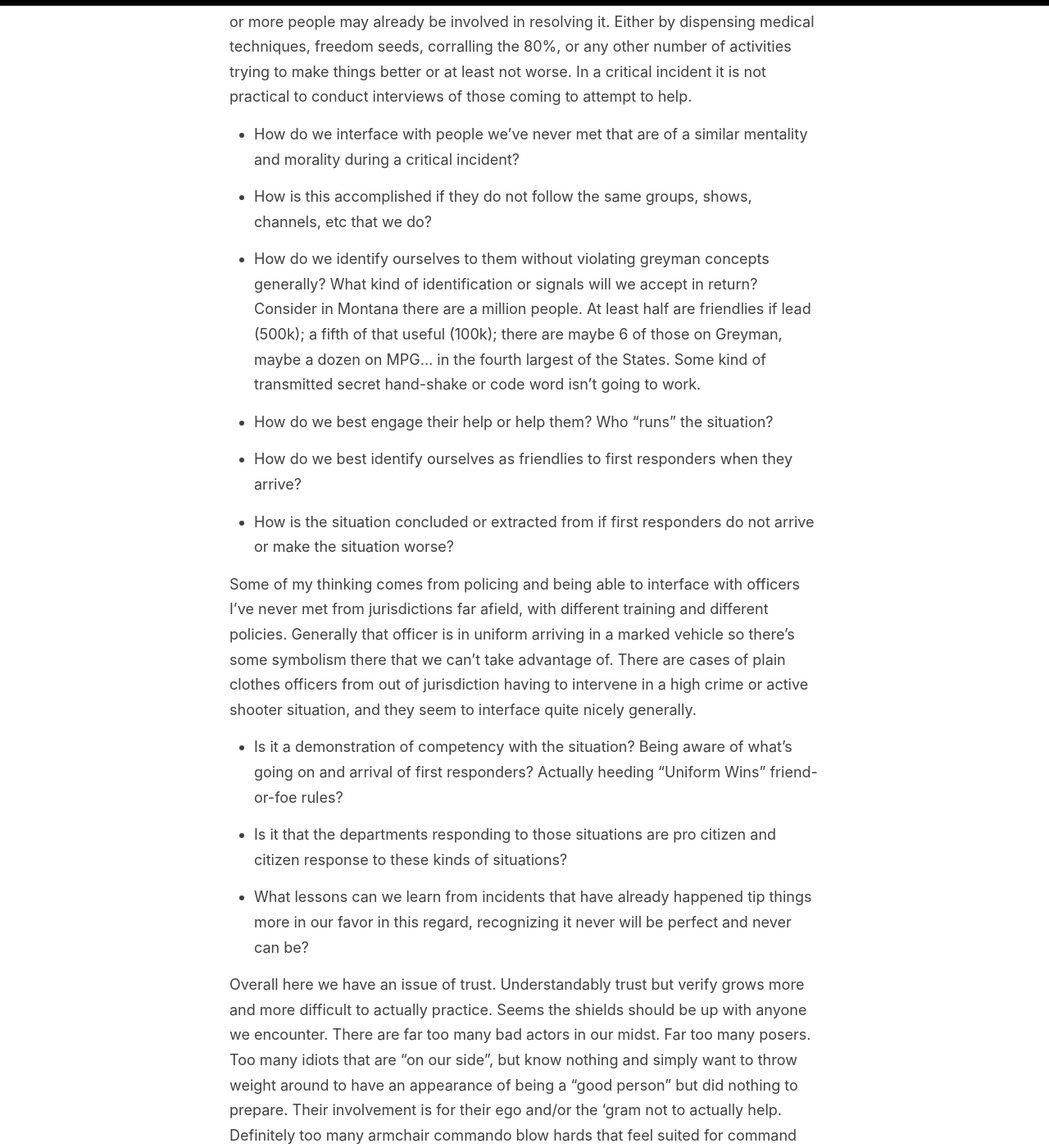
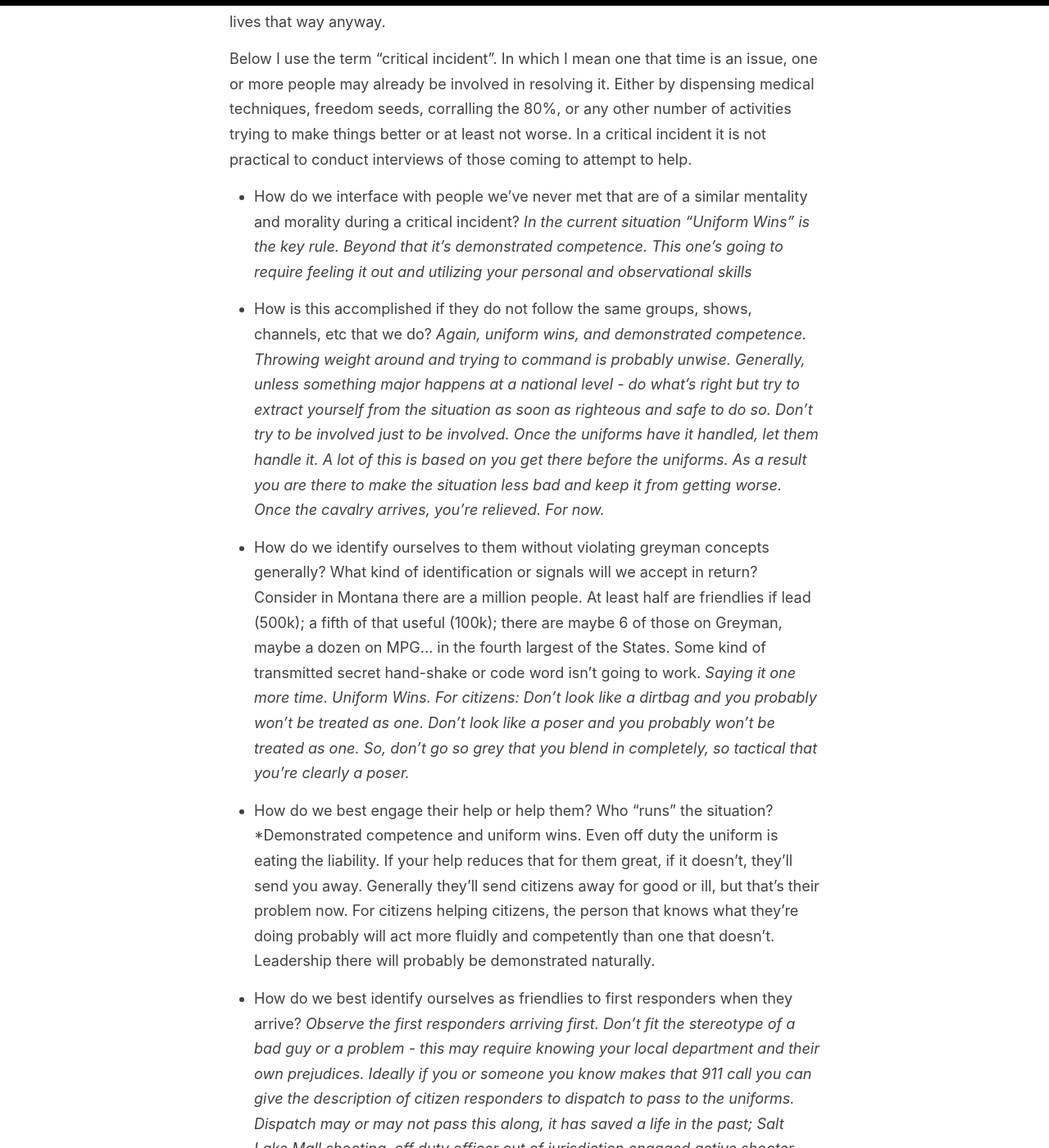
Before and after one commit to helaeon/helaeon.github.io, a Jekyll site: the page built from _posts/2021-04-30-ad-hoc-teams.md, in a window 1280 px wide and 1400 px high, scrolled down 613 px. Shown: the whole window at 82% size. Built offline with Jekyll 4.4.1, drawn with Linux system fonts in a browser that asks for light colours; some of the changed text lies outside the part shown.

Commit message:
Add files via upload

```diff
--- a/_posts/2021-04-30-ad-hoc-teams.md
+++ b/_posts/2021-04-30-ad-hoc-teams.md
@@ -6,38 +6,50 @@ categories: [Strategy]
 ---
 This one is a bit different because I'm thinking out loud here and asking a bunch of questions. Y'all know how to contact me semi-directly via MPG and Greyman if you have answers or thoughts.
 
+*Further different because updating this post with the answers based on conversations I've had this last week*
+
 Having friends to help you in a critical encounter is extremely beneficial. But, most of us cannot take our backup everywhere nor regularly and intensively train with everyone that may aid us in a critical incident. Operating as an overt team with uniforms and specific memberships and rosters makes one a target for other factions that do something similar. Most of us cannot and do not want to live our lives that way anyway.
 
 Below I use the term "critical incident". In which I mean one that time is an issue, one or more people may already be involved in resolving it. Either by dispensing medical techniques, freedom seeds, corralling the 80%, or any other number of activities trying to make things better or at least not worse. In a critical incident it is not practical to conduct interviews of those coming to attempt to help.
 
 - How do we interface with people we've never met that are of a similar mentality and morality during a critical incident?
+*In the current situation "Uniform Wins" is the key rule. Beyond that it's demonstrated competence. This one's going to require feeling it out and utilizing your personal and observational skills*
 
 - How is this accomplished if they do not follow the same groups, shows, channels, etc that we do?
-
+*Again, uniform wins, and demonstrated competence. Throwing weight around and trying to command is probably unwise. Generally, unless something major happens at a national level - do what's right but try to extract yourself from the situation as soon as righteous and safe to do so. Don't try to be involved just to be involved. Once the uniforms have it handled, let them handle it. A lot of this is based on you get there before the uniforms. As a result you are there to make the situation less bad and keep it from getting worse. Once the cavalry arrives, you're relieved. For now.*
 <!--more-->
 
 - How do we identify ourselves to them without violating greyman concepts generally? What kind of identification or signals will we accept in return?
 Consider in Montana there are a million people. At least half are friendlies if lead (500k); a fifth of that useful (100k); there are maybe 6 of those on Greyman, maybe a dozen on MPG... in the fourth largest of the States. Some kind of transmitted secret hand-shake or code word isn't going to work.
+*Saying it one more time. Uniform Wins. For citizens: Don't look like a dirtbag and you probably won't be treated as one. Don't look like a poser and you probably won't be treated as one. So, don't go so grey that you blend in completely, so tactical that you're clearly a poser.*
 
 - How do we best engage their help or help them? Who "runs" the situation?
+*Demonstrated competence and uniform wins. Even off duty the uniform is eating the liability. If your help reduces that for them great, if it doesn't, they'll send you away. Generally they'll send citizens away for good or ill, but that's their problem now. For citizens helping citizens, the person that knows what they're doing probably will act more fluidly and competently than one that doesn't. Leadership there will probably be demonstrated naturally.
 
 - How do we best identify ourselves as friendlies to first responders when they arrive?
+*Observe the first responders arriving first. Don't fit the stereotype of a bad guy or a problem - this may require knowing your local department and their own prejudices. Ideally if you or someone you know makes that 911 call you can give the description of citizen responders to dispatch to pass to the uniforms. Dispatch may or may not pass this along, it has saved a life in the past; Salt Lake Mall shooting, off duty officer out of jurisdiction engaged active shooter. Dispatcher wife made 911 call and described bad guy and husband to dispatch who passed it along to responders. When police arrived they joined the gunfight rather than shooting the off-duty officer in the back thinking he was the bad guy. It is okay to have multiple people making 911 calls about an incident. If you need to call 199 (or have someone else) in order to get your description to dispatch you should do that. Don't rely on a random stranger to get this right.*
 
 - How is the situation concluded or extracted from if first responders do not arrive or make the situation worse?
+*If they do not arrive at all. It's going to have to end with someone planted in the case of a gunfight. Taken to the hospital yourself if medical. Can't really just drop the situation if the government fails. If they make it worse... that's their problem. In that case be ready to testify against the government and raise the flag that maybe it's time to rescind the Uniform Wins rule. At the current time getting further involved at the acute incident will likely make things far worse for you and make you look much less like the upstanding one. Detach.*
 
 Some of my thinking comes from policing and being able to interface with officers I've never met from jurisdictions far afield, with different training and different policies. Generally that officer is in uniform arriving in a marked vehicle so there's some symbolism there that we can't take advantage of. There are cases of plain clothes officers from out of jurisdiction having to intervene in a high crime or active shooter situation, and they seem to interface quite nicely generally.
 
 - Is it a demonstration of competency with the situation? Being aware of what's going on and arrival of first responders? Actually heeding "Uniform Wins" friend-or-foe rules?
+*Yes*
 
 - Is it that the departments responding to those situations are pro citizen and citizen response to these kinds of situations?
+*Again, the answer is yes. It's necessary to know the attitude of your local department. If you're treating the various first responder agencies and their employees as enemies you will never have the inside information necessary to know whether this is true in your local departments. The police, medical, and fire personnel and departments are not a monolith in this country, or even in a given state, no matter what TV/Press/Internet wants you to believe. If there is success in federalizing the police though, different story, and that will be very bad. Probably situation that will cause Uniform Wins to be rescinded.*
 
 - What lessons can we learn from incidents that have already happened tip things more in our favor in this regard, recognizing it never will be perfect and never can be?
+*Nothing is ever certain. Being a prepared citizen and gunfighter you must internalize this. Sometimes things will just not go your way and you cannot win, that does not mean avoid at all costs. That is cowardice. Be ready for the blowhard LEO in particular, let them be that way, the thing going sideways because they made it worse will be on them. It's not worth getting arrested or shot over because a government agent is being incompetent. They will shift the blame 100% to you if you stick around. Deny them this. Note again the lesson above of making sure dispatch has your information before first responders arrive. Be competent and squared away with how you position your vehicle or perimeter and set up hazards to create a safe work space. If you do what the local first responders do or would expect from one of their own, you're more likely to be treated as one of their own.*
 
 Overall here we have an issue of trust. Understandably trust but verify grows more and more difficult to actually practice. Seems the shields should be up with anyone we encounter. There are far too many bad actors in our midst. Far too many posers. Too many idiots that are "on our side", but know nothing and simply want to throw weight around to have an appearance of being a "good person" but did nothing to prepare. Their involvement is for their ego and/or the 'gram not to actually help. Definitely too many armchair commando blow hards that feel suited for command though they've done nothing and know nothing (I'm not one of these, I promise). People that are willing to smite and spite when they don't get their way. Frankly we have a bunch of children in adult bodies running around.
 
 I remember being on calls and wanting to try and resolve it before un-requested backup arrived because there was a good probability they would make things worse and more complicated.
 
 - How do we make sure we don't make things worse when we're the second responder and wish to assist?
+*Contact and cover principle seems best. First person on scene likely knows more about what's going on. Ask how you can help and what you have, why you think you can help, let them put you to use. That is unless you are the uniform. Don't assist uniforms unless they are clearly overwhelmed or in distress. Some of this is very important to think through of if you were in the other person's shoes and how you'd like to be approached and what would raise the red flags, then don't do those things yourself.*
 
 - What can we do to make it so our help is actually welcome because it is unlikely we will make things worse or need babysitting?
 This is a key piece to getting police to return to a pro-citizen stance by the way.
+*Know the local responders. Attend actual training classes if possible with those locals. Have actual competence. Don't throw your weight around. Be humble even if they are not. Don't have a credentials fight on the scene. Be flipping reasonable.*
```
